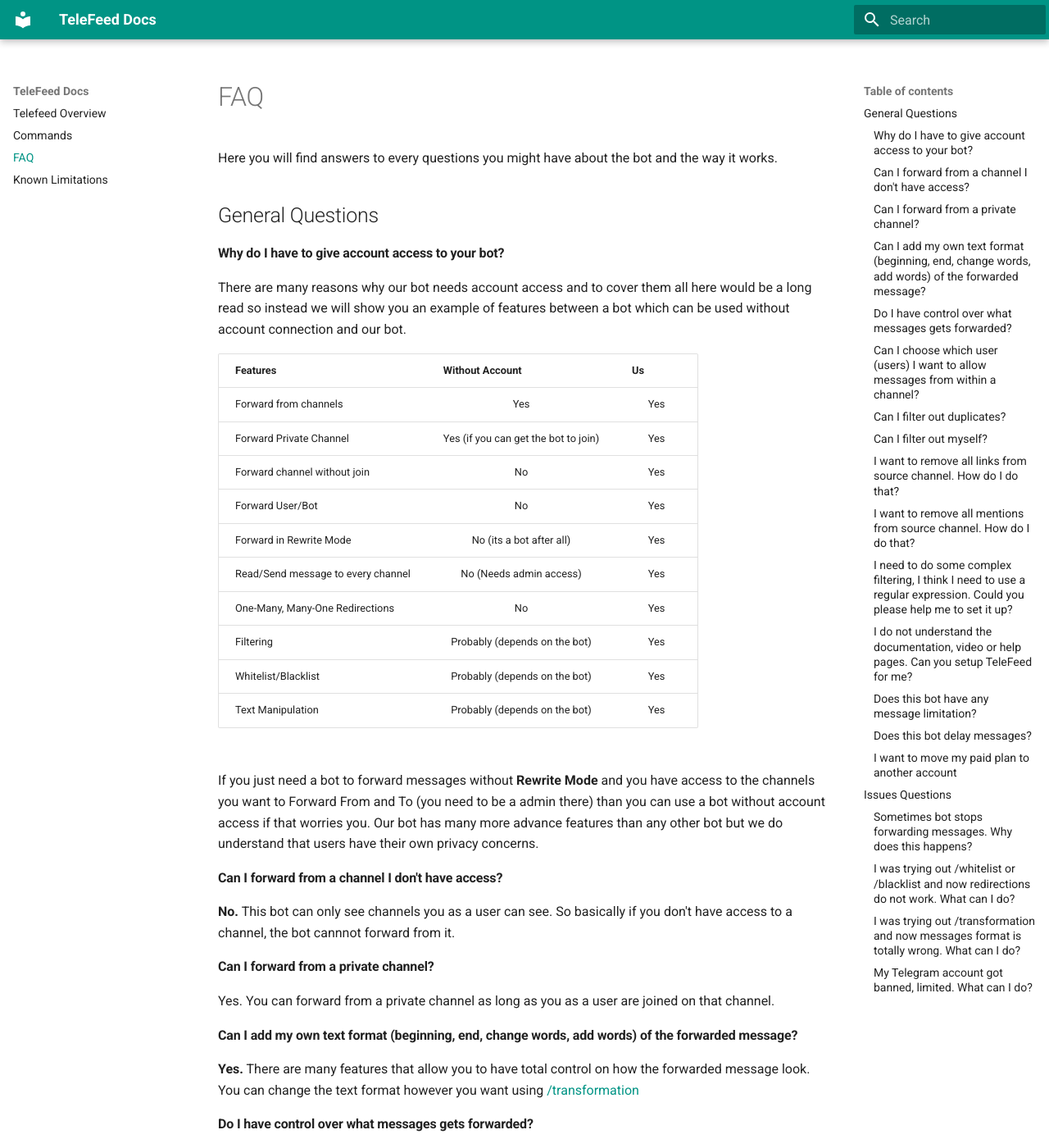
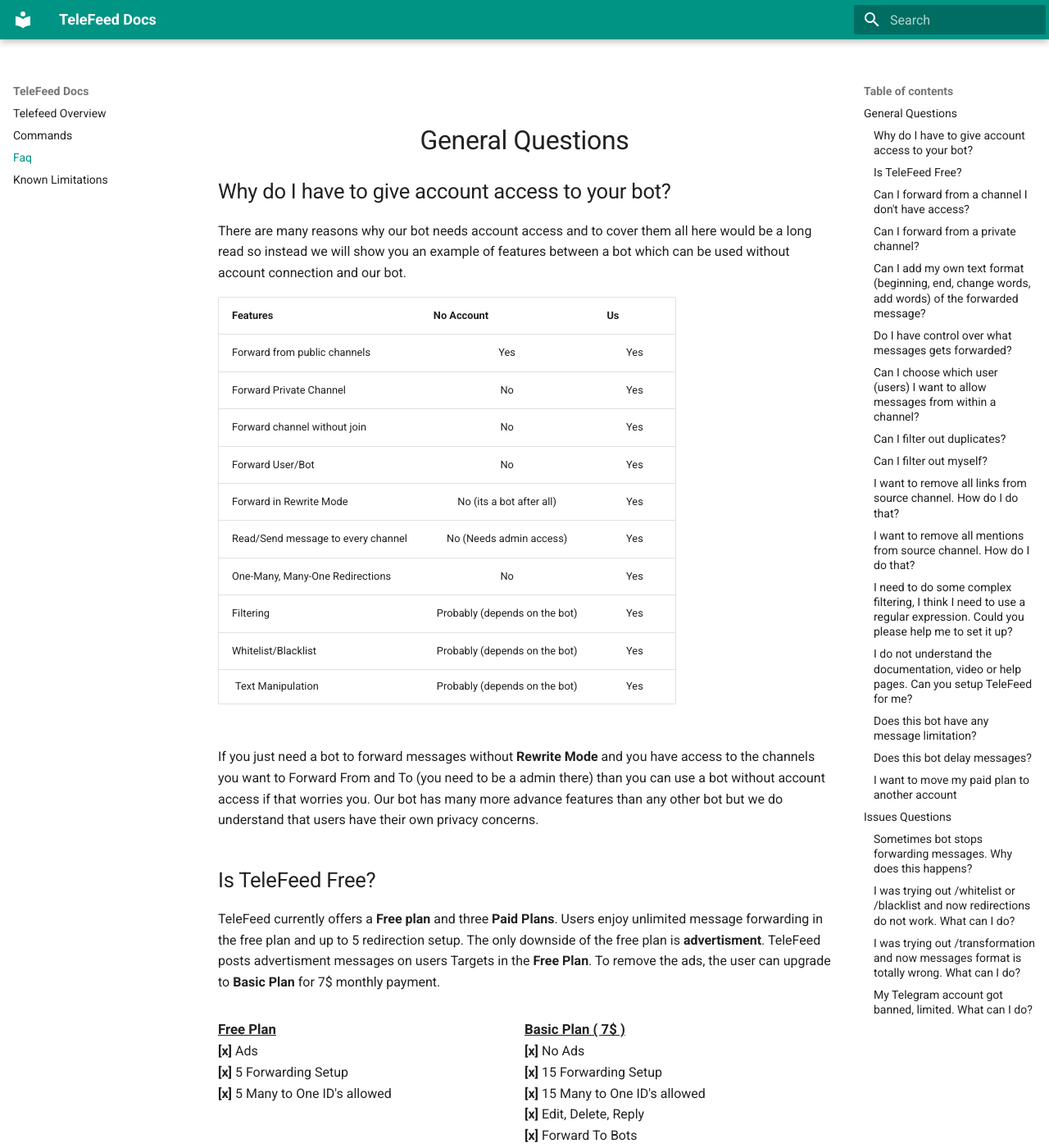
Before and after one commit to PSYR3X/telefeed_docs, an MkDocs documentation site: the page built from docs/faq.md, in a window 1280 px wide and 1400 px high. Shown: the whole window at 82% size. Built offline with MkDocs 1.6.1 and Material for MkDocs 9.7.7, drawn with Linux system fonts in a browser that asks for light colours; some of the changed text lies outside the part shown.

Commit message:
Docs changes

```diff
--- a/docs/extra.css
+++ b/docs/extra.css
@@ -5,3 +5,53 @@ pre code{
 .md-grid {
   max-width: 70rem;
 }
+
+.md-typeset h1 {
+    display: none;
+}
+
+.md-typeset h2 {
+    font-size: 2.0em;
+    font-weight: 500;
+    text-align: center;
+}
+
+.md-typeset h3 {
+    margin: 1.6em 0 0em;
+    font-size: 1.6em;
+    font-weight: 400;
+}
+
+.faq-plans {
+    display: flex;
+    flex-wrap: wrap;
+}
+
+.faq-plans > div {
+    flex: 0 0 50%;
+}
+
+
+@media only screen and (max-width: 900px) {
+    .md-typeset h2 {
+        font-size: 1.6em;
+        text-align: left;
+    }
+
+    .md-typeset h3 {
+        font-size: 1.2em;
+        font-weight: 600;
+        line-height: 1.2em;
+    }
+}
+
+
+@media only screen and (max-width: 550px) {
+    .faq-plans > div {
+        flex: 0 0 100%;
+    }
+
+    table td {
+        font-size: .8em;
+    }
+}
--- a/docs/faq.md
+++ b/docs/faq.md
@@ -1,64 +1,60 @@
-# FAQ
-
-Here you will find answers to every questions you might have about the bot and the way it works.
-
 ## General Questions
 
-#### Why do I have to give account access to your bot?
+### Why do I have to give account access to your bot?
 
 There are many reasons why our bot needs account access and to cover them all here would be a long read so instead we will show you an example of features between a bot which can be used without account connection and our bot.
 
 
 <table style="margin-bottom: 20px;">
   <tr>
-    <th style="padding:10px 20px;">Features</th>
-    <th style="padding:10px 20px;">Without Account</th>
-    <th style="padding:10px 20px;">Us</th>
+    <th style="">Features</th>
+    <th style=";">No Account</th>
+    <th style=";">Us</th>
   </tr>
   <tr>
-    <td style="padding:10px 20px;">Forward from channels</td>
-    <td style="padding:10px 20px; text-align:center;">Yes</td>
-    <td style="padding:10px 20px; text-align:center;">Yes</td>
+    <td style=";">Forward from public channels</td>
+    <td style="; text-align:center;">Yes</td>
+    <td style="; text-align:center;">Yes</td>
   </tr>
   <tr>
-    <td style="padding:10px 20px;">Forward Private Channel</td>
-    <td style="padding:10px 20px; text-align:center;">Yes (if you can get the bot to join)</td>
-    <td style="padding:10px 20px; text-align:center;">Yes</td>
+    <td style=";">Forward Private Channel</td>
+    <td style="; text-align:center;">No</td>
+    <td style="; text-align:center;">Yes</td>
   </tr>
   <tr>
-    <td style="padding:10px 20px;">Forward channel without join</td>
-    <td style="padding:10px 20px; text-align:center;">No</td>
-    <td style="padding:10px 20px; text-align:center;">Yes</td>
+    <td style=";">Forward channel without join</td>
+    <td style="; text-align:center;">No</td>
+    <td style="; text-align:center;">Yes</td>
   </tr>
   <tr>
-    <td style="padding:10px 20px;">Forward User/Bot</td>
-    <td style="padding:10px 20px; text-align:center;">No</td>
-    <td style="padding:10px 20px; text-align:center;">Yes</td>
+    <td style=";">Forward User/Bot</td>
+    <td style="; text-align:center;">No</td>
+    <td style="; text-align:center;">Yes</td>
   </tr>
   <tr>
-    <td style="padding:10px 20px;">Forward in Rewrite Mode</td>
-    <td style="padding:10px 20px; text-align:center;">No (its a bot after all)</td>
-    <td style="padding:10px 20px; text-align:center;">Yes</td>
+    <td style=";">Forward in Rewrite Mode</td>
+    <td style="; text-align:center;">No (its a bot after all)</td>
+    <td style="; text-align:center;">Yes</td>
   </tr>
   <tr>
-    <td style="padding:10px 20px;">Read/Send message to every channel</td>
-    <td style="padding:10px 20px; text-align:center;">No (Needs admin access)</td>
-    <td style="padding:10px 20px; text-align:center;">Yes</td>
+    <td style=";">Read/Send message to every channel</td>
+    <td style="; text-align:center;">No (Needs admin access)</td>
+    <td style="; text-align:center;">Yes</td>
   </tr>
   <tr>
-    <td style="padding:10px 20px;">One-Many, Many-One Redirections</td>
-    <td style="padding:10px 20px; text-align:center;">No</td>
-    <td style="padding:10px 20px; text-align:center;">Yes</td>
+    <td style=";">One-Many, Many-One Redirections</td>
+    <td style="; text-align:center;">No</td>
+    <td style="; text-align:center;">Yes</td>
   </tr>
   <tr>
-    <td style="padding:10px 20px;">Filtering</td>
-    <td style="padding:10px 20px; text-align:center;">Probably (depends on the bot)</td>
-    <td style="padding:10px 20px; text-align:center;">Yes</td>
+    <td style=";">Filtering</td>
+    <td style="; text-align:center;">Probably (depends on the bot)</td>
+    <td style="; text-align:center;">Yes</td>
   </tr>
   <tr>
-    <td style="padding:10px 20px;">Whitelist/Blacklist</td>
-    <td style="padding:10px 20px; text-align:center;">Probably (depends on the bot)</td>
-    <td style="padding:10px 20px; text-align:center;">Yes</td>
+    <td style=";">Whitelist/Blacklist</td>
+    <td style="; text-align:center;">Probably (depends on the bot)</td>
+    <td style="; text-align:center;">Yes</td>
   </tr>
   <tr>
     <td style="padding:10px 20px;">Text Manipulation</td>
@@ -70,28 +66,82 @@ There are many reasons why our bot needs account access and to cover them all he
 
 If you just need a bot to forward messages without <b>Rewrite Mode</b> and you have access to the channels you want to Forward From and To (you need to be a admin there) than you can use a bot without account access if that worries you. Our bot has many more advance features than any other bot but we do understand that users have their own privacy concerns.
 
+### Is TeleFeed Free?
 
-#### Can I forward from a channel I don't have access?
+TeleFeed currently offers a <b>Free plan</b> and three <b>Paid Plans</b>. Users enjoy unlimited message forwarding in the free plan and up to 5 redirection setup. The only downside of the free plan is <b>advertisment</b>. TeleFeed posts advertisment messages on users Targets in the <b>Free Plan</b>. To remove the ads, the user can upgrade to <b>Basic Plan</b> for 7$ monthly payment.
+
+<div class="faq-plans">
+<div>
+<p style="margin-bottom: 0px;"><u><b style="font-size: 105%; ">Free Plan</b></u></p>
+<b>[x]</b> Ads</br>
+<b>[x]</b> 5 Forwarding Setup</br>
+<b>[x]</b> 5 Many to One ID's allowed
+</div>
+
+<div>
+<p style="margin-bottom: 0px;"><u><b style="font-size: 105%; ">Basic Plan ( 7$ )</b></u></p>
+<b>[x]</b> No Ads</br>
+<b>[x]</b> 15 Forwarding Setup</br>
+<b>[x]</b> 15 Many to One ID's allowed</br>
+<b>[x]</b> Edit, Delete, Reply</br>
+<b>[x]</b> Forward To Bots</br>
+<b>[x]</b> Duplicate Filtering</br>
+<b>[x]</b> Clone
+</div>
+
+<div>
+<p style="margin-bottom: 0px;"><u><b style="font-size: 105%; ">Plus Plan ( 12$ )</b></u></p>
+<b>[x]</b> Unlimited Redirections</br>
+<b>[x]</b> Clone</br>
+<b>[x]</b> Edit, Delete, Reply</br>
+<b>[x]</b> Duplicate Filtering</br>
+<b>[x]</b> Filters</br>
+<b>[x]</b> Cleaners</br>
+<b>[x]</b> Transformation (No Url Keys)</br>
+<b>[x]</b> Scheduler</br>
+<b>[x]</b> Delay
+</div>
+
+<div>
+<p style="margin-bottom: 0px;"><u><b style="font-size: 105%; ">Pro Plan ( 15$ )</b></u></p>
+<b>[x]</b> Unlimited Redirections</br>
+<b>[x]</b> Clone</br>
+<b>[x]</b> Edit, Delete, Reply</br>
+<b>[x]</b> Duplicate Filtering</br>
+<b>[x]</b> Filters</br>
+<b>[x]</b> Cleaners</br>
+<b>[x]</b> Transformation</br>
+<b>[x]</b> Scheduler</br>
+<b>[x]</b> Delay</br>
+<b>[x]</b> Whitelist</br>
+<b>[x]</b> Blacklist</br>
+<b>[x]</b> Watermark</br>
+<b>[x]</b> Action</br>
+<b>[x]</b> SelectUsers
+</div>
+</div>
+
+### Can I forward from a channel I don't have access?
 
 <b>No.</b> This bot can only see channels you as a user can see. So basically if you don't have access to a channel, the bot cannnot forward from it.
 
-#### Can I forward from a private channel?
+### Can I forward from a private channel?
 
 Yes. You can forward from a private channel as long as you as a user are joined on that channel.
 
-#### Can I add my own text format (beginning, end, change words, add words) of the forwarded message?
+### Can I add my own text format (beginning, end, change words, add words) of the forwarded message?
 
 <B>Yes.</B> There are many features that allow you to have total control on how the forwarded message look. You can change the text format however you want using [/transformation](/commands/#transformation)</b>
 
-#### Do I have control over what messages gets forwarded?
+### Do I have control over what messages gets forwarded?
 
 <b>Yes.</b> You have features such as [/settings](/commands/#settings)</b> where you can filter out which messages you want to <b>pass</b> or <b>not pass.</b> There's [/whitelist](/commands/#whitelist)</b> and [/blacklist](/commands/#blacklist)</b> which allows you to filter messages out based on <b>keywords</b> and [/selectusers](/commands/#selectusers)</b> which allows you to filter messages based on the user who sent them.
 
-#### Can I choose which user (users) I want to allow messages from within a channel?
+### Can I choose which user (users) I want to allow messages from within a channel?
 
 <b>Yes.</b> You can do that using [/selectusers](/commands/#selectusers)</b>
 
-#### Can I filter out duplicates?
+### Can I filter out duplicates?
 
 1.   First run the command [/settings](/commands/#settings)
 2.   Choose which number you want to change settings on
@@ -99,7 +149,7 @@ Yes. You can forward from a private channel as long as you as a user are joined
 4.   Choose redirection
 5.   Toggle <b>Process Duplicates Off</b>
 
-#### Can I filter out myself?
+### Can I filter out myself?
 
 1.   First run the command [/settings](/commands/#settings)
 2.   Choose which number you want to change settings on
@@ -107,7 +157,7 @@ Yes. You can forward from a private channel as long as you as a user are joined
 4.   Choose redirection
 5.   Toggle <b>Process Me Off</b>
 
-#### I want to remove all links from source channel. How do I do that?
+### I want to remove all links from source channel. How do I do that?
 
 1.   First run the command [/settings](/commands/#settings)
 2.   Choose which number you want to change settings on
@@ -115,7 +165,7 @@ Yes. You can forward from a private channel as long as you as a user are joined
 4.   Choose cleaner
 5.   Toggle <b>Urls On</b>
 
-#### I want to remove all mentions from source channel. How do I do that?
+### I want to remove all mentions from source channel. How do I do that?
 
 1.   First run the command [/settings](/commands/#settings)
 2.   Choose which number you want to change settings on
@@ -123,32 +173,32 @@ Yes. You can forward from a private channel as long as you as a user are joined
 4.   Choose cleaner
 5.   Toggle <b>Mention On</b>
 
-#### I need to do some complex filtering, I think I need to use a regular expression. Could you please help me to set it up?
+### I need to do some complex filtering, I think I need to use a regular expression. Could you please help me to set it up?
 
 Sorry but we don't have time to consult you on regular expressions. Read an article online or just google your case and find a ready solution.
 
 There is a very convenient instrument to test regular expressions: https://regex101.com. Set the Flavor to "python" and set the flag "Single line: Dot matches the new line". This will make it work in the same way as @tg_feedbot's matcher
 
 
-#### I do not understand the documentation, video or help pages. Can you setup TeleFeed for me?
+### I do not understand the documentation, video or help pages. Can you setup TeleFeed for me?
 
 We are trying our best to make TeleFeed as user friendly as possible. If you think that something is lacking you are invited to contact us so we can improve it further. We cannot however setup users accounts ourself. If you are having issues finding some command you can contact us and we will gladly help.
 
-#### Does this bot have any message limitation?
+### Does this bot have any message limitation?
 
 <b>No.</b> We don't have any message limitations in place.
 
-#### Does this bot delay messages?
+### Does this bot delay messages?
 
 <b>No.</b> Our bot does not delay messages apart from user specified delay.
 
-#### I want to move my paid plan to another account
+### I want to move my paid plan to another account
 
 You can use the [/planswap](/commands/#planswap) feature to move your <b>Paid Plan</b> to another account. Please refer to [/planswap](/commands/#planswap) documentation to learn how to use it.
 
 ## Issues Questions
 
-#### Sometimes bot stops forwarding messages. Why does this happens?
+### Sometimes bot stops forwarding messages. Why does this happens?
 
 There are three reason TeleFeed can stop forwarding messages.
 
@@ -156,11 +206,11 @@ There are three reason TeleFeed can stop forwarding messages.
 2.   You have stopped TeleFeed manually and probably forgot to turn it on. You can check this out using [/config](/commands/#config) command. Make sure <b>running</b> shows <b>on</b>
 3.   You probably messed up with features such as [/whitelist](/commands/#whitelist), [/blacklist](/commands/#blacklist) and  [/transformation](/commands/#transformation). When used incorrectly they can easily stop your TeleFeed account.
 
-#### I was trying out /whitelist or /blacklist and now redirections do not work. What can I do?
+### I was trying out /whitelist or /blacklist and now redirections do not work. What can I do?
 
 You probably messed up the regex while using /whitelist or /blacklist and now the messages do not pass because of that. The way to fix this is by simple clearing all your settings for that command. Refer to [/whitelist](/commands/#whitelist) or [/blacklist](/commands/#blacklist) to learn how to use them.
 
-#### I was trying out /transformation and now messages format is totally wrong. What can I do?
+### I was trying out /transformation and now messages format is totally wrong. What can I do?
 
 You can clear /transformation command using the following syntax
 
@@ -172,7 +222,7 @@ It will remove every config you have on that group using /transformation
 
 You can read more about this on the command help over at [/transformation](/commands/#transformation)
 
-#### My Telegram account got banned, limited. What can I do?
+### My Telegram account got banned, limited. What can I do?
 
 First of all we want to let you know that its impossible for TeleFeed to get your account banned. We have rigorously tested TeleFeed and <b>None</b> of our accounts were every banned.
 
--- a/mkdocs.yml
+++ b/mkdocs.yml
@@ -8,6 +8,5 @@ theme:
   features:
       - navigation.instant
       - navigation.expand
-      - header.autohide
 
 extra_css: [extra.css]
```
